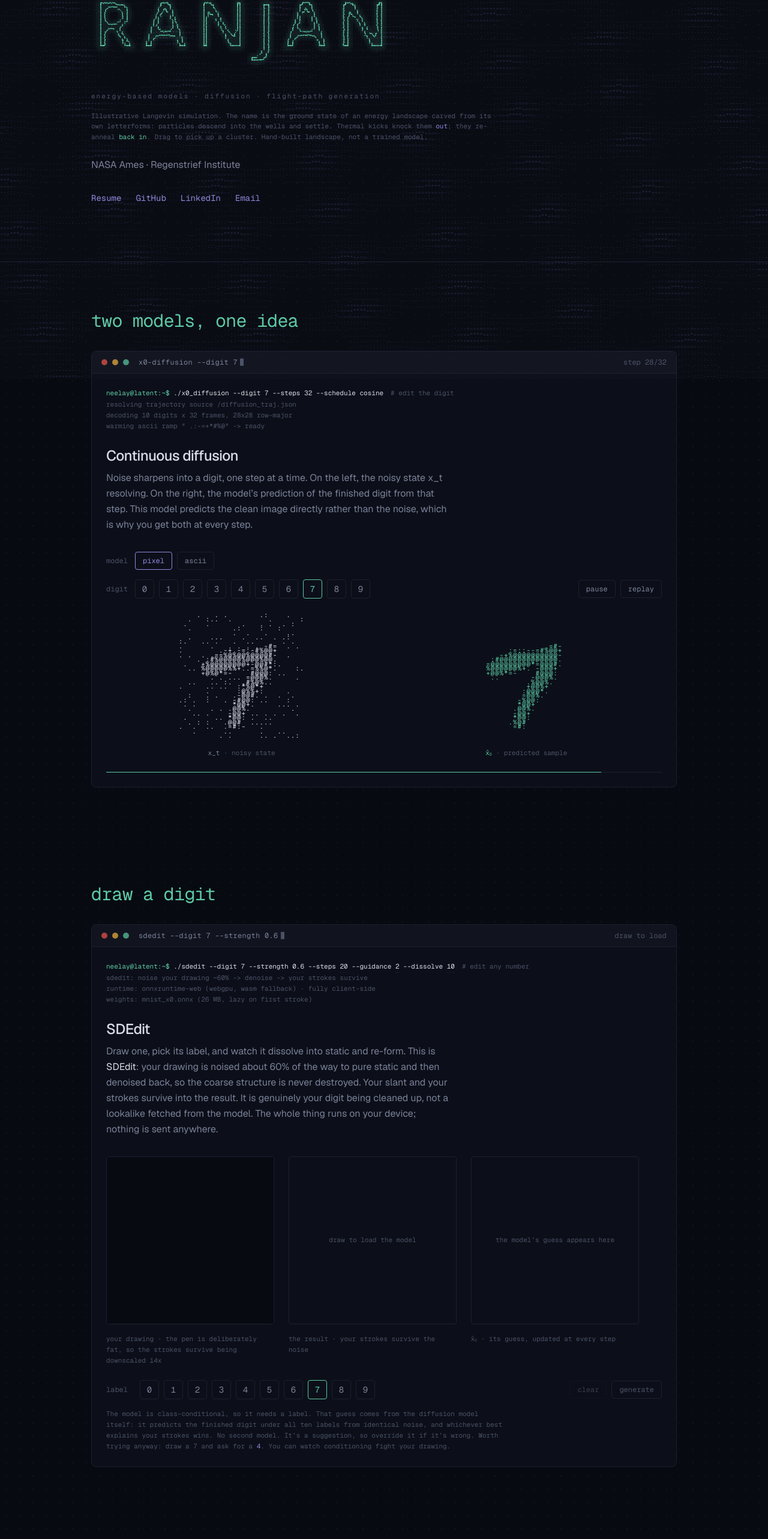
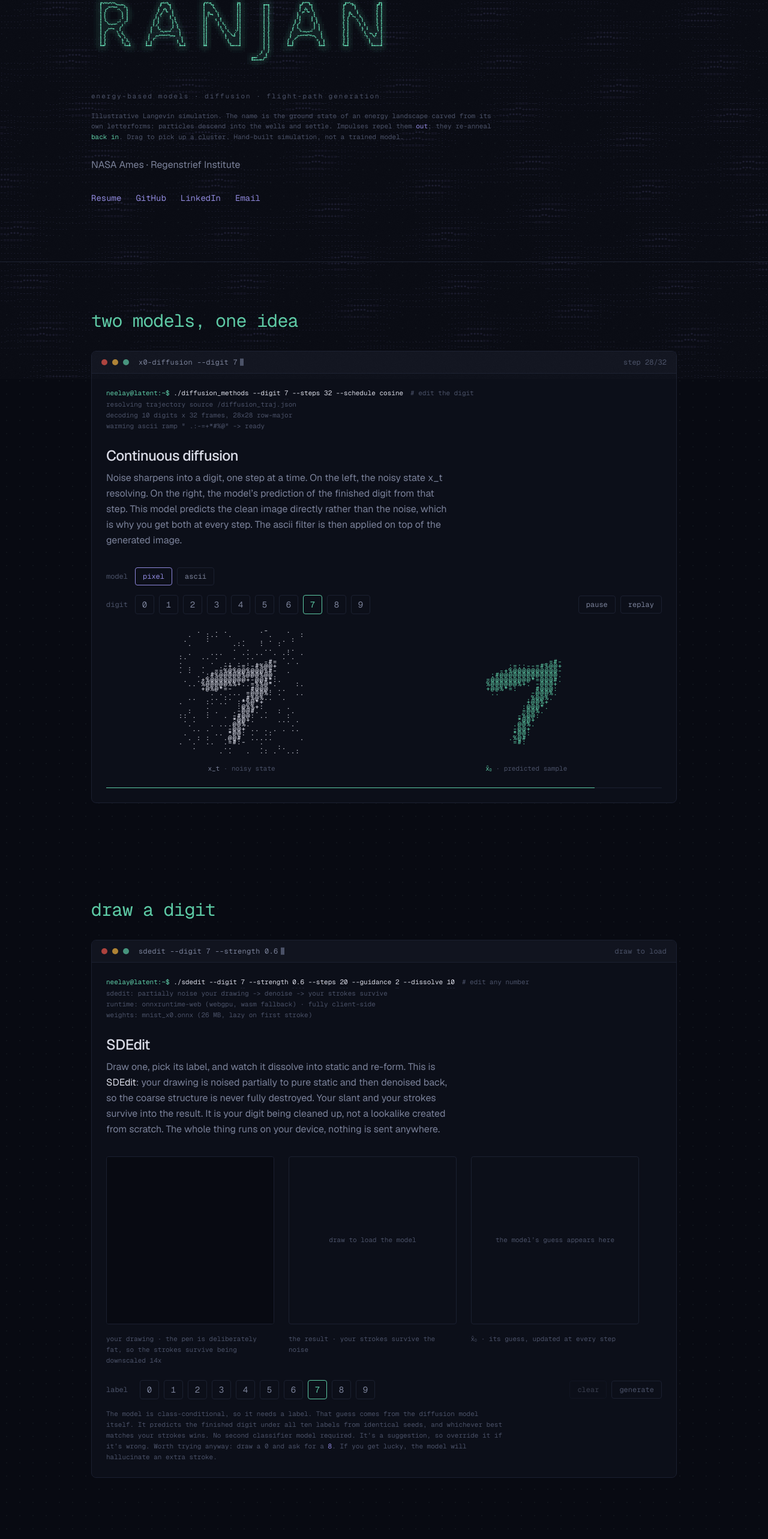
Before and after one commit to NeelayRanjan/portfolio, a Next.js app: page / in a window 1280 px wide. Shown: the part 168-2734 px from the top of the page at 60% size. Built offline with nearby package versions, Linux system fonts and the light colour scheme.

Commit message:
wording changes

```diff
--- a/content/copy.ts
+++ b/content/copy.ts
@@ -58,11 +58,11 @@ export const copy = {
      * " " + <teal>backIn</teal> + c.
      */
     caption: {
-      a: "Illustrative Langevin simulation. The name is the ground state of an energy landscape carved from its own letterforms: particles descend into the wells and settle. Thermal kicks knock them",
+      a: "Illustrative Langevin simulation. The name is the ground state of an energy landscape carved from its own letterforms: particles descend into the wells and settle. Impulses repel them",
       out: "out",
       b: "; they re-anneal",
       backIn: "back in",
-      c: ". Drag to pick up a cluster. Hand-built landscape, not a trained model.",
+      c: ". Drag to pick up a cluster. Hand-built simulation, not a trained model.",
     },
     /** The Resume link label. Its URL lives in `links.resumeUrl` below. */
     resumeLabel: "Resume",
@@ -108,7 +108,7 @@ export const copy = {
 
   /** §2 — the diffusion trajectory viewer. */
   diffusion: {
-    cmd: "./x0_diffusion",
+    cmd: "./diffusion_methods",
     bootLines: [
       "resolving trajectory source /diffusion_traj.json",
       "decoding 10 digits x 32 frames, 28x28 row-major",
@@ -133,9 +133,9 @@ export const copy = {
     headingContinuous: "Continuous diffusion",
     headingDiscrete: "Discrete diffusion",
     ledePixel:
-      "Noise sharpens into a digit, one step at a time. On the left, the noisy state x_t resolving. On the right, the model’s prediction of the finished digit from that step. This model predicts the clean image directly rather than the noise, which is why you get both at every step.",
+      "Noise sharpens into a digit, one step at a time. On the left, the noisy state x_t resolving. On the right, the model’s prediction of the finished digit from that step. This model predicts the clean image directly rather than the noise, which is why you get both at every step. The ascii filter is then applied on top of the generated image.",
     ledeAscii:
-      "A different model, and a different kind of corruption: masked cells resolve into characters. It starts with every cell masked and commits them one at a time, most-confident first. There is no noise anywhere in it. Once a cell commits it’s frozen and never re-predicted, so the grid can only ever fill in, never flicker. On the left, what’s committed so far, mask holes and all. On the right, the model’s current guess for every cell, including the ones it hasn’t decided yet.",
+      "A different model, and a different kind of corruption: masked cells resolve into ascii characters. It starts with every cell masked and commits them one at a time, most-confident first. Once a cell commits it’s frozen and never re-predicted, so the grid can only ever fill in, never flicker. On the left, what’s committed so far, mask holes and all. On the right, the model’s current guess for every cell, including the ones it hasn’t decided yet.",
     modelLabel: "model",
     /** Hover title on the ascii button when its data file is absent. */
     asciiUnavailable: "ascii_traj.json not present",
@@ -165,7 +165,7 @@ export const copy = {
   sdedit: {
     cmd: "./sdedit",
     bootLines: [
-      "sdedit: noise your drawing ~60% -> denoise -> your strokes survive",
+      "sdedit: partially noise your drawing -> denoise -> your strokes survive",
       "runtime: onnxruntime-web (webgpu, wasm fallback) · fully client-side",
       "weights: mnist_x0.onnx (26 MB, lazy on first stroke)",
     ],
@@ -182,7 +182,7 @@ export const copy = {
     lede: {
       pre: "Draw one, pick its label, and watch it dissolve into static and re-form. This is ",
       tech: "SDEdit",
-      post: ": your drawing is noised about 60% of the way to pure static and then denoised back, so the coarse structure is never destroyed. Your slant and your strokes survive into the result. It is genuinely your digit being cleaned up, not a lookalike fetched from the model. The whole thing runs on your device; nothing is sent anywhere.",
+      post: ": your drawing is noised partially to pure static and then denoised back, so the coarse structure is never fully destroyed. Your slant and your strokes survive into the result. It is your digit being cleaned up, not a lookalike created from scratch. The whole thing runs on your device, nothing is sent anywhere.",
     },
     /** Static prefix of the canvas aria-label (`… for digit ${digit}`). */
     canvasAria: "Drawing canvas for digit",
@@ -219,17 +219,17 @@ export const copy = {
     /** The classifier explainer, in fragments: it has an inline <teal>, a
      *  conditional decisiveness phrase, and an inline <indigo>. */
     classify: {
-      a: "The model is class-conditional, so it needs a label. That guess comes from the diffusion model itself: it predicts the finished digit under all ten labels from identical noise, and whichever best explains your strokes wins. No second model. ",
+      a: "The model is class-conditional, so it needs a label. That guess comes from the diffusion model itself. It predicts the finished digit under all ten labels from identical seeds, and whichever best matches your strokes wins. No second classifier model required. ",
       bPre: "The ",
       teal: "teal",
-      bPost: " behind each label is that score, so you can see the ranking it actually produced rather than take the winner on faith. This one was ",
-      coinFlip: "close to a coin flip",
-      nearThing: "a near thing",
-      notClose: "not close",
+      bPost: " behind each label is that score, so you can see the rankings per categorical. This one was ",
+      coinFlip: "practically a coin flip",
+      nearThing: "a bit unsure",
+      notClose: "a landslide",
       cMid: ". ",
-      cPre: "It’s a suggestion, so override it if it’s wrong. Worth trying anyway: draw a 7 and ask for a ",
-      four: "4",
-      cPost: ". You can watch conditioning fight your drawing.",
+      cPre: "It’s a suggestion, so override it if it’s wrong. Worth trying anyway: draw a 0 and ask for a ",
+      four: "8",
+      cPost: ". If you get lucky, the model will hallucinate an extra stroke.",
     },
   },
 
@@ -258,9 +258,9 @@ export const copy = {
     viewSaw: "what it saw",
     heading: "Energy-based modeling over board states",
     lede:
-      "A 469K-parameter convolutional energy-based model. It scores resulting positions rather than proposing moves: every legal move is played out, the whole batch is ranked in one forward pass, and the lowest-energy position wins. Trained on ~30M positions from Lichess games where both players were rated 1800+, then quantized to 553 KB for a Raspberry Pi Zero 2 W with a 3.5\" touchscreen. Strength is roughly 2000–2300 against Stockfish’s limited modes. Quantization cost about nothing. This is that same int8 file, running in your browser.",
+      "A 469K-parameter convolutional energy-based model. It scores resulting positions rather than proposing moves: every legal move is played out, the whole batch is ranked in one forward pass, and the lowest-energy position wins. Trained on ~30M positions from Lichess games where both players were rated 1800+, then quantized to 553 KB for real-time inferencing on a Raspberry Pi Zero 2W. Strength is roughly 2100–2300 against Stockfish’s limited modes. Quantization cost around 50-100 elo. This is that same int8 file, running in your browser.",
     activationsLede:
-      "The model’s evaluation, laid back onto the board, and computed on your device. This works here and not on the diffusion models for a structural reason: the chess backbone never downsamples below 8x8, so every layer stays registered to the squares and can be read as a position. A UNet’s middle layers have no such luxury.",
+      "The model’s evaluation, laid back onto the board, and computed on your device. This works here and not on the diffusion models for a structural reason: the chess backbone never downsamples below the initial 8x8, so every layer stays cleanly correlated to the squares and can be read as a position. A UNet’s pooled middle layers have no such luxury.",
     /** Outcome banners. The winner side interpolates into `checkmatePre`. */
     checkmatePre: "checkmate · ",
     checkmateWinsBlack: "black wins",
@@ -298,7 +298,7 @@ export const copy = {
     searchNoteTo: " to ",
     searchNotePiRuns: ". The Pi runs ",
     searchNoteFloor:
-      ". Below 250 simulations the search returns the same move as this, which is why --sims stops there rather than at 1.",
+      ". Below 250 simulations the search returns the same move as this the vast majority of the time, which is why --sims stops there rather than at 1.",
     /** Game buttons. */
     newGame: "new game",
     engineVsEngine: "engine vs engine",
@@ -315,7 +315,7 @@ export const copy = {
     searchNote: {
       pre: "At 1 ply it ranks every legal reply and plays the best, in one forward pass. ",
       letItThink: "let it think",
-      post: " runs the Pi’s actual search on top of those same numbers, in a worker, so the page keeps moving while it does. It is slower here than it has any right to be: the model is 469K parameters, and scoring one position costs ~6.6ms in WASM no matter how many threads you give it.",
+      post: " runs the Pi’s actual search on top of those same numbers, in a worker, so the page keeps moving while it does. It is slower here than it has any right to be: the model is 469K parameters, and scoring one position costs ~6.6ms in WASM no matter how many threads you give it, unlike the PI's 2 second inferencing time for 500 sims.",
     },
     hint: "how long it thinks",
     /** --sims echo lines, shown under the boot log after an edit. The number
@@ -349,7 +349,7 @@ export const copy = {
       channelCaveat:
         "Explore at your own risk: not every channel is human-interpretable. Plenty light up on nothing nameable. The mean map and the attribution view are the trustworthy ones.",
       saliencyBody:
-        "The model outputs a single scalar energy. The gradient of that energy with respect to the board says which squares most move its evaluation: the hanging piece, the key defender, the passed pawn.",
+        "The model outputs a single scalar energy. The gradient of that energy with respect to the board says which squares most move its evaluation: the hanging piece, the key defender, the passed pawn, your blunder...",
       /** value head: `+${n} for white · about level`. Sign/number/level interpolate. */
       valueHeadPre: "value head: ",
       valueHeadPost: " for white",
@@ -395,7 +395,7 @@ export const copy = {
       twoMoonsLabel: "two-moons",
       twoMoonsBlurb: "two interleaving half-moons",
       spiralLabel: "spiral",
-      spiralBlurb: "two arms winding out from the centre",
+      spiralBlurb: "two galactic arms winding out from the centre",
       ringLabel: "ring",
       ringBlurb: "a single closed circle",
       gaussiansLabel: "8-gaussians",
@@ -419,7 +419,7 @@ export const copy = {
     ],
     heading: "Page not found",
     lede:
-      "The site is a single page, so there is not much to get lost in beyond a typo. Those four are everything on it.",
+      "The site is a single page, so there is not much to get lost in beyond a typo. Those four are everything on it. Just imagine some cool demos for me ;)",
   },
 
   /** The ssh boot screen (components/ambience/BootScreen.tsx). The prompt itself
```
